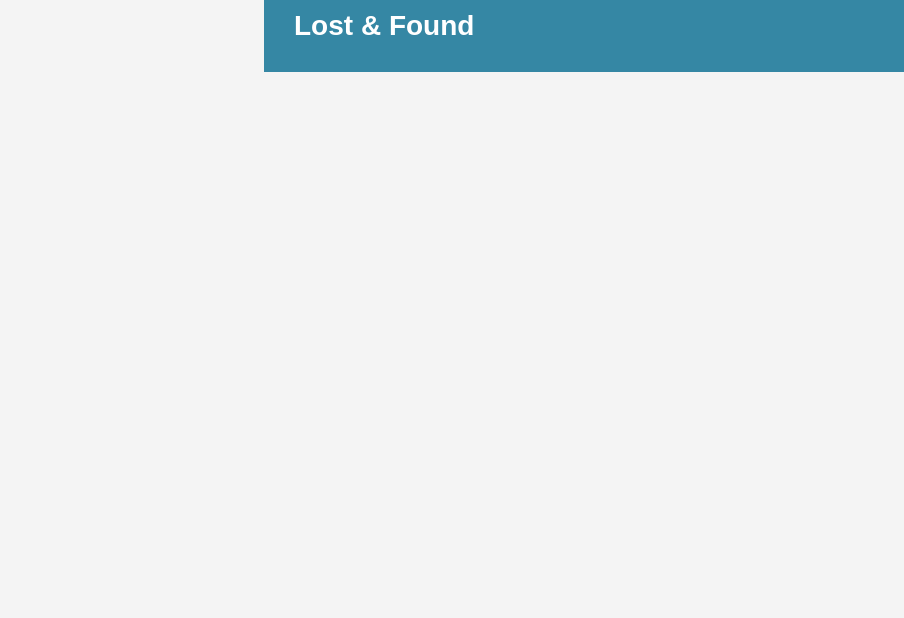
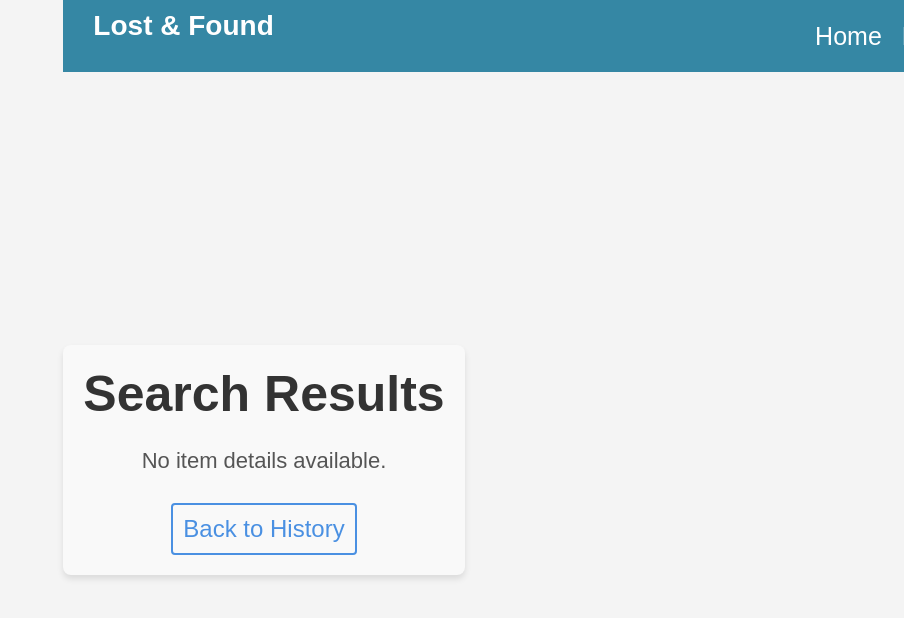
Before and after one commit to Michellecsds/lost-and-found, a React (Create React App) app: page /search-results in a window 1280 px wide. Shown: the top 618 px of the page, without its empty margins (376-1280 px from the left). Built offline with nearby package versions, Linux system fonts and the light colour scheme.

Commit message:
search results

```diff
--- a/package.json
+++ b/package.json
@@ -17,7 +17,6 @@
     "react-dropzone": "^14.3.5",
     "react-router-dom": "^7.1.3",
     "react-script": "^2.0.5",
-    "react-scripts": "5.0.1",
     "react-scripts": "^5.0.1",
     "react-toastify": "^11.0.3",
     "web-vitals": "^4.2.4",
--- a/src/App.js
+++ b/src/App.js
@@ -5,6 +5,7 @@ import Home from './components/home';
 import Find from './components/Find';
 import Report from './components/Report';
 import History from './components/History';
+import SearchResults from './components/SearchResults';
 import './App.css';
 
 function App() {
@@ -17,6 +18,7 @@ function App() {
           <Route path="/report" element={<Report />} />
           <Route path="/find" element={<Find />} />
           <Route path="/history" element={<History />} />
+          <Route path="/search-results" element={<SearchResults />} />
         </Routes>
       </div>
     </Router>
--- a/src/components/History.js
+++ b/src/components/History.js
@@ -1,5 +1,6 @@
 import React, { useState } from 'react';
 import './History.css';
+import { useNavigate } from 'react-router-dom';
 
 // Sample Data
 const sampleLostItems = [
@@ -48,6 +49,14 @@ const History = () => {
   const [lostItems, setLostItems] = useState(sampleLostItems);
   const [foundItems, setFoundItems] = useState(sampleFoundItems);
 
+  const navigate = useNavigate();
+
+  // Function to handle item click and navigate to search results page
+  const handleItemClick = (itemType, item) => {
+    // Passing the clicked item to the search results page using state
+    navigate('/search-results', { state: { itemType, item } });
+  };
+
   return (
     <div className="history-container">
       <h1>User's Post History</h1>
@@ -57,7 +66,10 @@ const History = () => {
         {lostItems.length > 0 ? (
           <ul>
             {lostItems.map(item => (
-              <li key={item.id}>
+              <li key={item.id}
+              onClick={() => handleItemClick("Lost", item)}
+              style={{ cursor: 'pointer' }}
+              >
                 <h3>{item.title}</h3>
                 <p>{item.description}</p>
                 <p><strong>Date Lost:</strong> {item.dateLost}</p>
@@ -74,7 +86,10 @@ const History = () => {
         {foundItems.length > 0 ? (
           <ul>
             {foundItems.map(item => (
-              <li key={item.id}>
+              <li key={item.id}
+              onClick={() => handleItemClick("Found", item)}
+              style={{ cursor: 'pointer' }}
+              >
                 <h3>{item.title}</h3>
                 <p>{item.description}</p>
                 <p><strong>Date Found:</strong> {item.dateFound}</p>
--- /dev/null
+++ b/src/components/SearchResults.css
@@ -0,0 +1,60 @@
+.search-results-container {
+    max-width: 800px;
+    margin: 0 auto;
+    padding: 20px;
+    background-color: #f9f9f9;
+    border-radius: 8px;
+    box-shadow: 0 4px 6px rgba(0, 0, 0, 0.1);
+  }
+
+  .search-results-container h1 {
+    font-size: 2.5rem;
+    color: #333;
+    text-align: center;
+    margin-bottom: 20px;
+  }
+
+  .search-results-container h2 {
+    font-size: 2rem;
+    color: #4a90e2;
+    margin-bottom: 10px;
+  }
+
+  .search-results-container p {
+    font-size: 1.1rem;
+    color: #555;
+    line-height: 1.6;
+  }
+
+  .search-results-container strong {
+    color: #333;
+  }
+
+  .search-results-container .item-details {
+    background-color: #fff;
+    padding: 20px;
+    border-radius: 8px;
+    box-shadow: 0 2px 4px rgba(0, 0, 0, 0.1);
+    margin-bottom: 30px;
+  }
+
+  .search-results-container .item-details p {
+    margin-bottom: 15px;
+  }
+
+  .search-results-container .back-link {
+    display: inline-block;
+    margin-top: 20px;
+    font-size: 1.2rem;
+    color: #4a90e2;
+    text-decoration: none;
+    padding: 10px;
+    border: 2px solid #4a90e2;
+    border-radius: 4px;
+    transition: background-color 0.3s;
+  }
+
+  .search-results-container .back-link:hover {
+    background-color: #4a90e2;
+    color: white;
+  }
--- /dev/null
+++ b/src/components/SearchResults.js
@@ -0,0 +1,37 @@
+import React from 'react';
+import { useLocation, Link } from 'react-router-dom';
+import './SearchResults.css';
+
+const SearchResults = () => {
+  const location = useLocation();
+
+  // Log the query string to verify it's being captured
+  console.log('Location:', location);
+
+  const params = new URLSearchParams(location.search);
+
+  const itemType = params.get('itemType');
+  const title = params.get('title');
+  const description = params.get('description');
+  const date = params.get('date');
+
+  return (
+    <div className="search-results-container">
+      <h1>Search Results</h1>
+      {title ? (
+        <div className="item-details">
+          <h2>{itemType} Item: {title}</h2>
+          <p><strong>Description:</strong> {description}</p>
+          <p><strong>Date {itemType}:</strong> {date}</p>
+        </div>
+      ) : (
+        <p>No item details available.</p>
+      )}
+
+      {/* Back Link */}
+      <Link to="/" className="back-link">Back to History</Link>
+    </div>
+  );
+};
+
+export default SearchResults;
```
